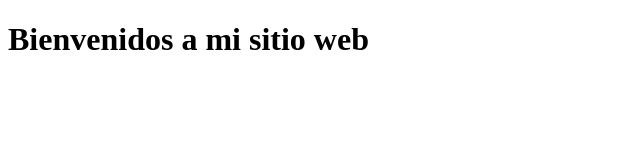
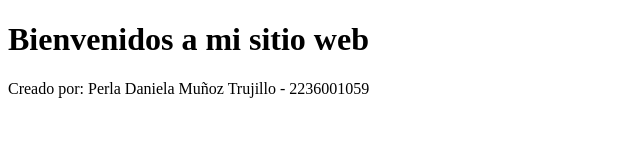
Before and after one commit to Scaramoucheemo/CAFE-LATO, a plain HTML site: page index.html in a window 1280 px wide. Shown: the whole page, without its empty margins (0-640 px from the left). Drawn offline with Linux system fonts and the light colour scheme.

Commit message:
Agregado nombre y matrícula

```diff
--- a/index.html
+++ b/index.html
@@ -5,5 +5,6 @@
 </head>
 <body>
  <h1>Bienvenidos a mi sitio web</h1>
+ <p>Creado por: Perla Daniela Muñoz Trujillo - 2236001059</p>
 </body>
 </html>
```
